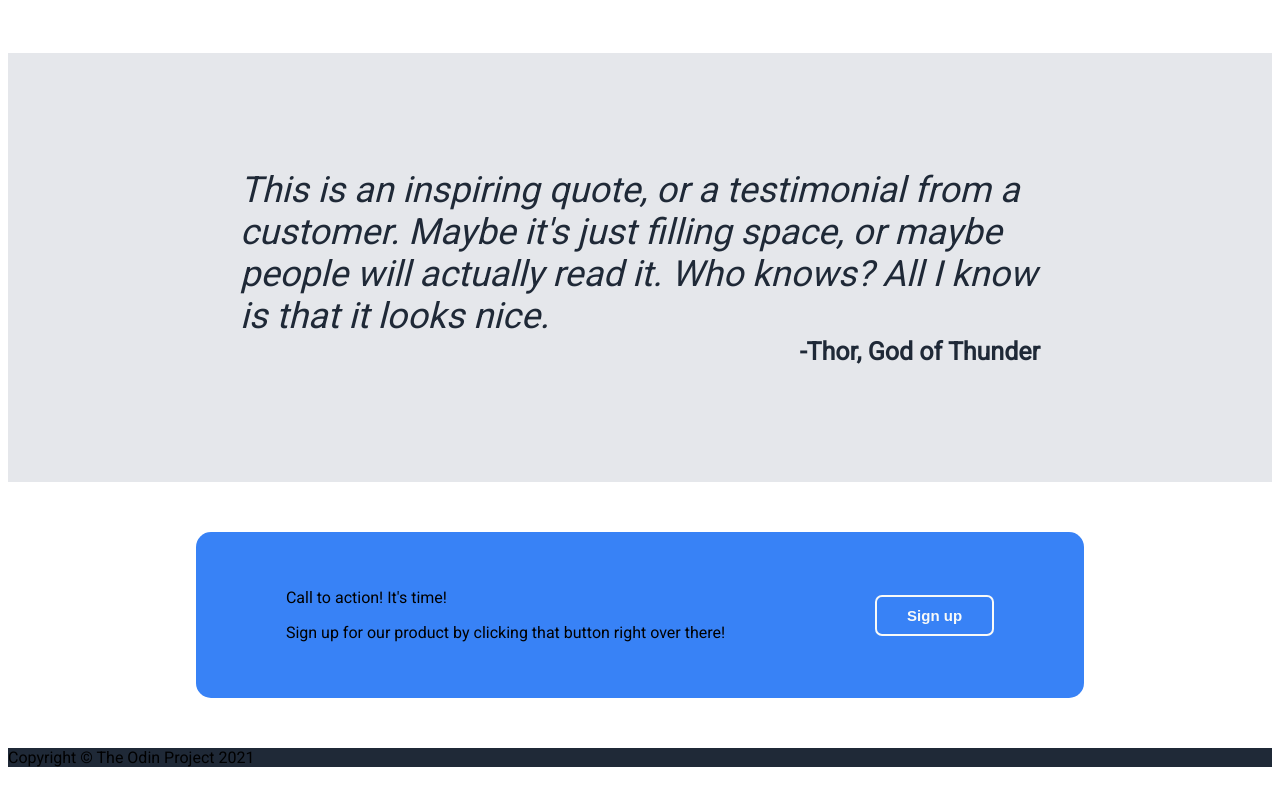
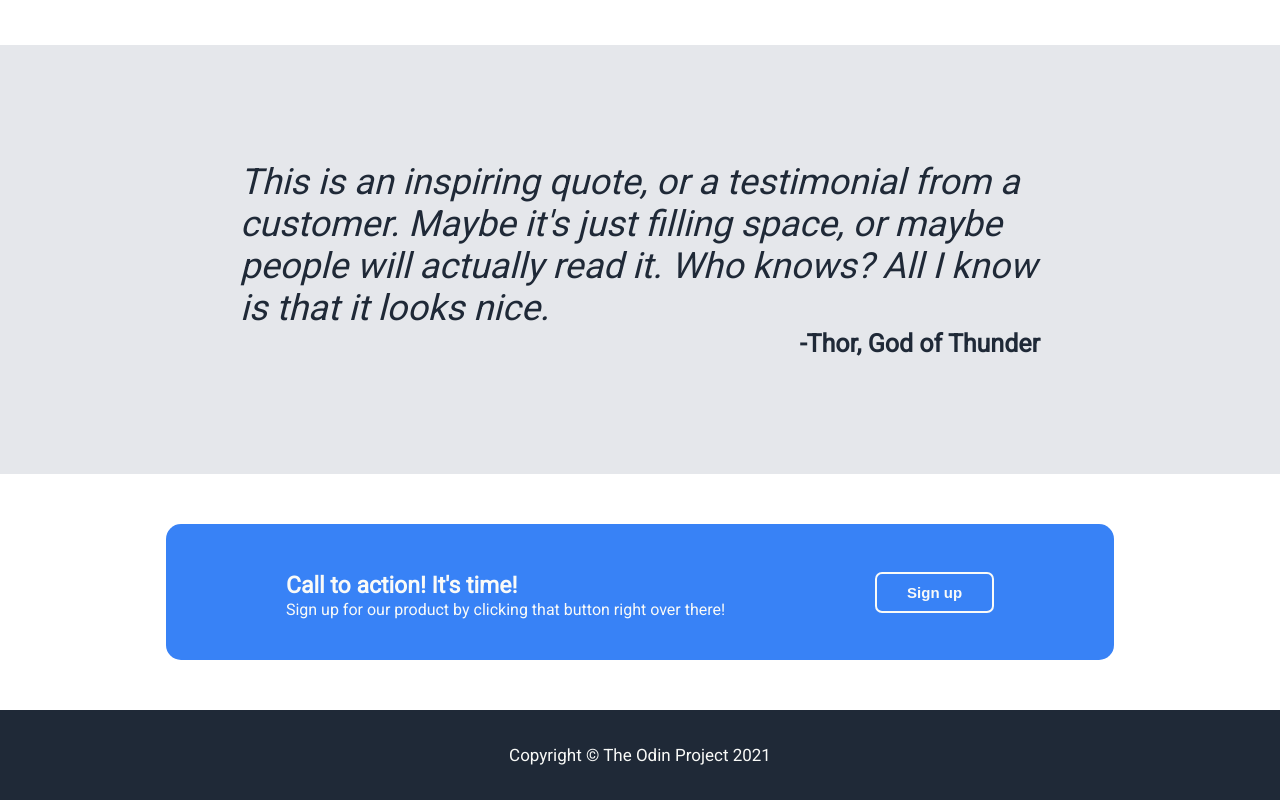
Before and after one commit to MarcoDomi/odin-landing_page, a plain HTML site: page index.html in a window 1280 px wide. Shown: the part 967-1767 px from the top of the page. Before the commit the page ends 1742 px from the top, so only its background shows below. Drawn offline with Linux system fonts and the light colour scheme.

Commit message:
finished footer and completed webpage

```diff
--- a/index.html
+++ b/index.html
@@ -65,7 +65,7 @@
     <div class="sign-up-prompt">
         <div class="prompt">
             <div class="prompt-text">
-                <p>Call to action! It's time!</p>
+                <p class="action-call">Call to action! It's time!</p>
                 <p>Sign up for our product by clicking that button right over there!</p>
             </div>
             <button>Sign up</button>
--- a/styles.css
+++ b/styles.css
@@ -1,5 +1,6 @@
 body {
     font-family: 'roboto', Courier, monospace;
+    margin: 0px;
 }
 
 /*HEADER*/
@@ -164,7 +165,7 @@ blockquote > p {
 
 .prompt {
     background-color: #3882f6;
-    padding: 40px 90px;
+    padding: 25px 120px;
     border-radius: 15px;
     display: flex;
     justify-content: space-around;
@@ -176,6 +177,28 @@ blockquote > p {
     border: 2px solid #F9FAF8;
 }
 
+.prompt-text p {
+    color: #F9FAF8;;
+}
+
+.action-call {
+    font-size: 23px;
+    font-weight: bold;
+    margin-bottom: 1px;
+}
+
+.action-call + p {
+    margin-top: 0px;
+}
+
+footer {
+    text-align: center;
+    padding: 35px;
+    font-size: 17px;
+    color: #F9FAF8;
+}
+
+
 header,
 footer {
     background-color: #1F2937;
```
